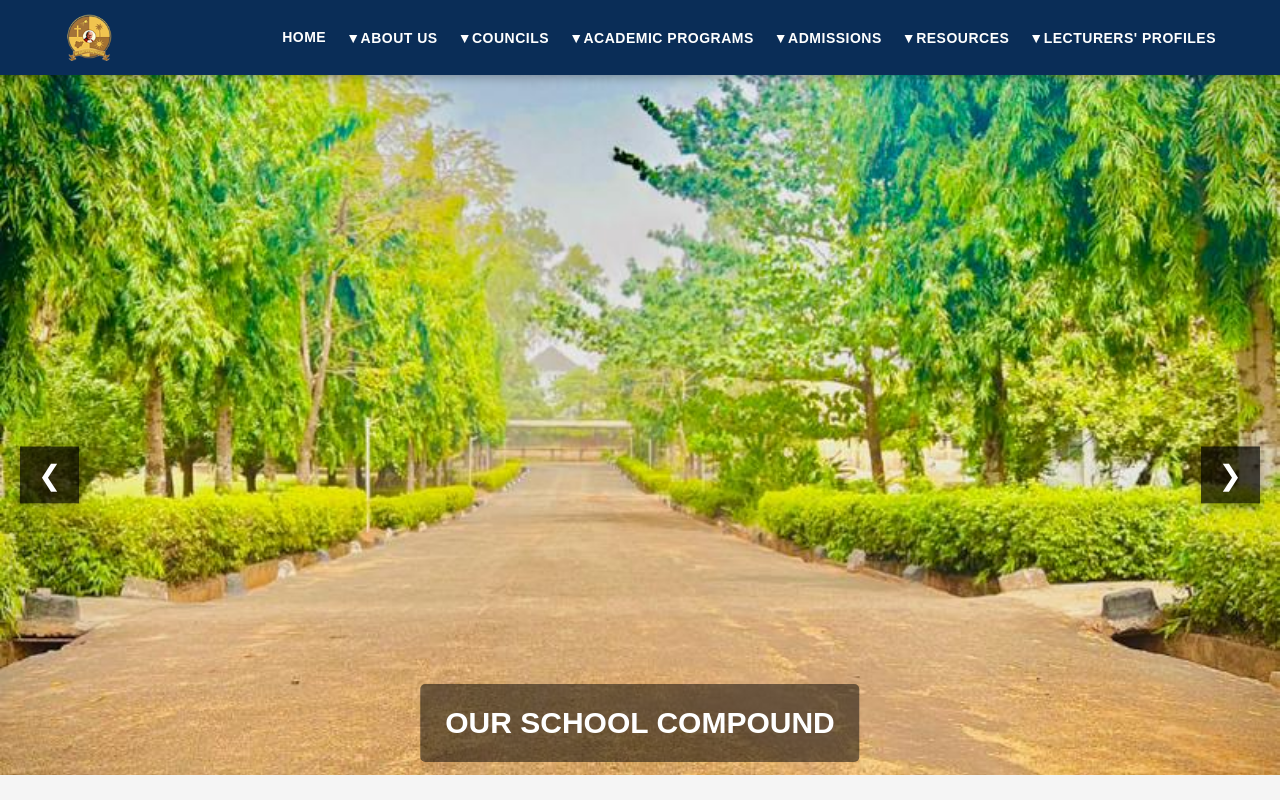
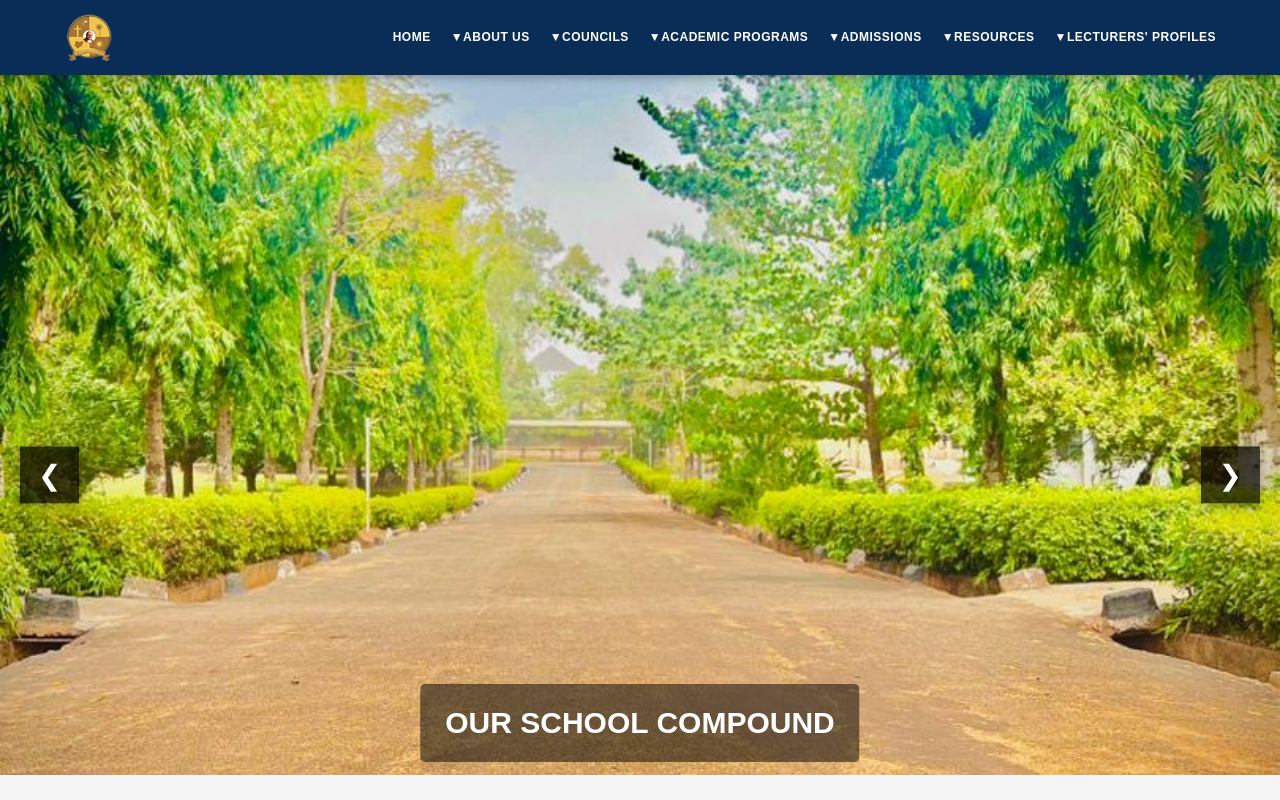
Before and after one commit to odunzechidubem/pope-johnpaul-seminary, a React (Vite) app: page / in a window 1280 px wide. Shown: the top 800 px of the page. Built offline with nearby package versions, Linux system fonts and the light colour scheme.

Commit message:
reset navbar

```diff
--- a/src/components/Hero.jsx
+++ b/src/components/Hero.jsx
@@ -6,7 +6,7 @@ const Hero = () => {
         { img: "/images/pjpms_compound.jpg", text: "OUR SCHOOL COMPOUND" },
         { img: "/images/our_alumni.jpg", text: "OUR ALUMNI" },
         { img: "/images/seminarians.jpg", text: "FORMATION OF FUTURE PRIESTS" },
-        { img: "/images/chapel.jpg", text: "SCHOOL CHAPEL" }
+        { img: "/images/chapel.jpeg", text: "SCHOOL CHAPEL" }
     ];
 
     const [current, setCurrent] = useState(0);
--- a/src/components/Navbar.jsx
+++ b/src/components/Navbar.jsx
@@ -49,13 +49,9 @@ const Navbar = () => {
         <div className="dropdown">
           <a href="#" onClick={(e) => handleDropdownClick(e, 'about')}>▼ABOUT US</a>
           <div className={`dropdown-content ${activeDropdown === 'about' ? 'active' : ''}`}>
-            <a href="/pages/aboutpages/aboutcurrentrector.html">About the Current Rector</a>
             <a href="/pages/aboutpages/school-history.html">School History</a>
             <a href="/pages/aboutpages/rectors.html">Rectors</a>
             <a href="/pages/aboutpages/staff.html">Staff</a>
-            <a href="/pages/aboutpages/house-formation-advisers.html">Houses Formation Advisers</a>
-            <a href="/pages/aboutpages/congregations.html">Congregations / Independent Missions</a>
-            <a href="/pages/aboutpages/cardinal-bishop-alumni.html">Cardinals, Bishops, Alumni of PJPMS</a>
             <a href="/pages/aboutpages/seminarians.html">Seminarians</a>
             <a href="/pages/contact.html">Contact Us</a>
           </div>
--- a/src/index.css
+++ b/src/index.css
@@ -49,7 +49,7 @@ header {
 /* Site name */
 .site-name {
   display: none;
-  font-size: 20px;
+  font-size: 15px;
   font-weight: bold;
   color: white;
 }
@@ -69,7 +69,7 @@ nav {
 nav a {
   color: white;
   text-decoration: none;
-  font-size: 14px; /* Standard navbar size */
+  font-size: 12px; /* Standard navbar size */
   font-weight: 600; /* Makes it look like the semi-bold text in screenshot */
   text-transform: uppercase; /* Ensures all links are capitalized */
   transition: color 0.3s ease;
@@ -80,6 +80,12 @@ nav a {
 nav a:hover {
   color: #2db4a3; /* Matches the theme color you used for buttons */
   opacity: 1; /* Keep text bright on hover */
+}
+
+.dropdown > a {
+  display: flex;
+  align-items: center;
+  gap: 3px;
 }
 
 /* Dropdowns */
```
Also changed, not shown: public/images/chapel.jpeg (added), public/images/chapel.jpg (deleted).
